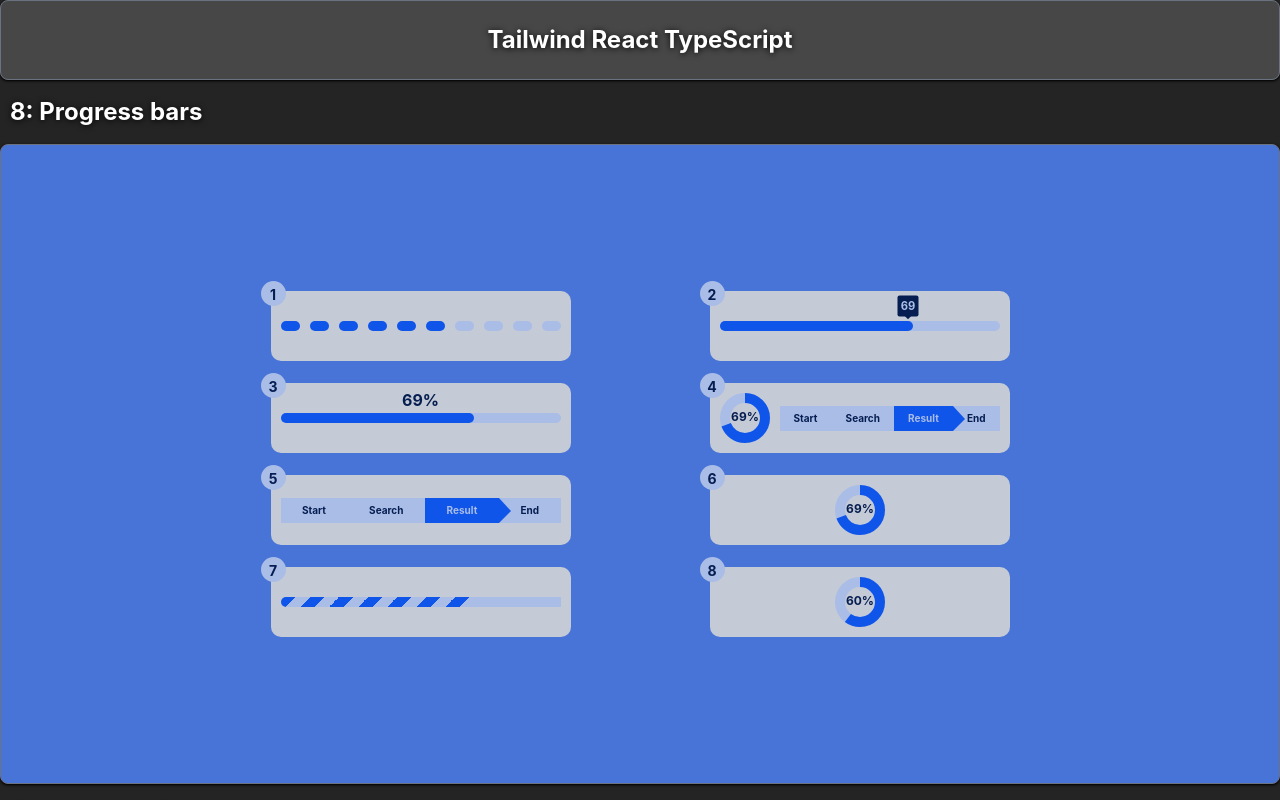
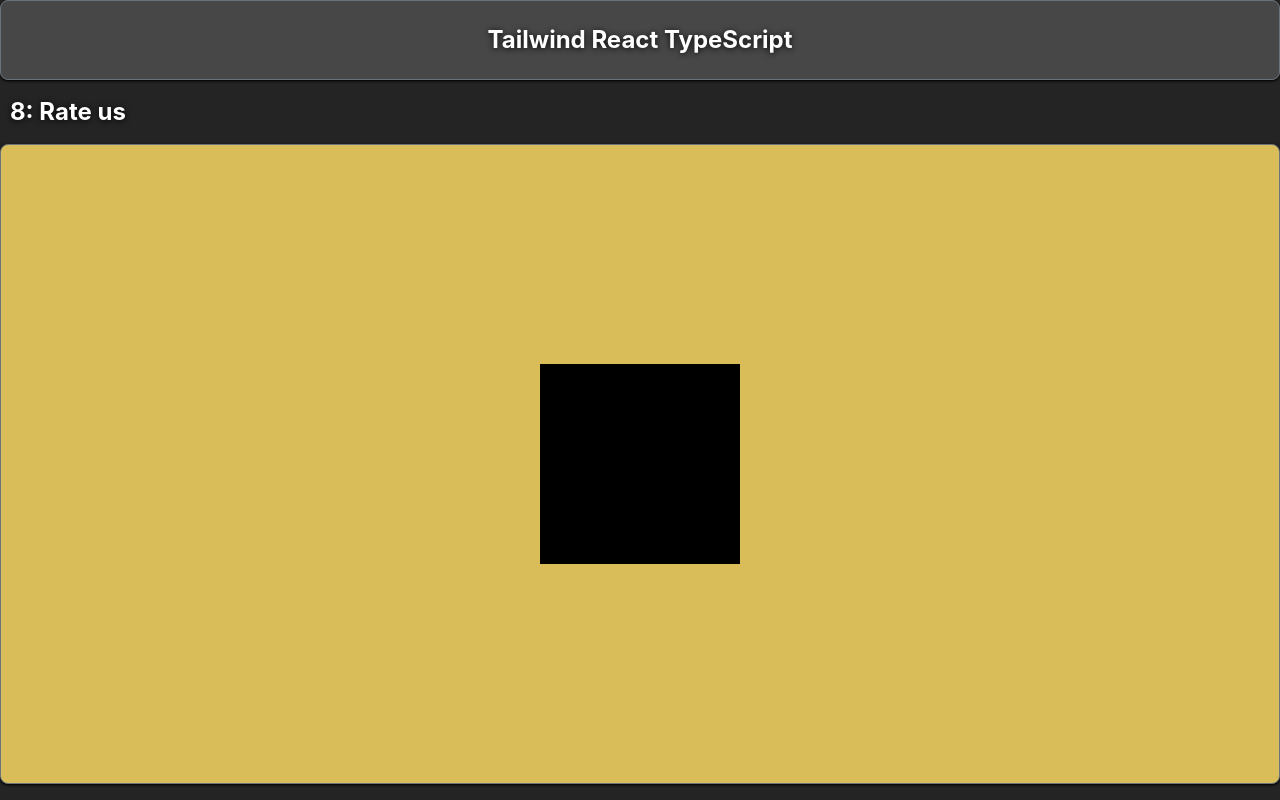
Before and after one commit to kozzztia/tailwind, a React (Vite) app: page / in a window 1280 px wide. Shown: the top 800 px of the page. Built offline with nearby package versions, Linux system fonts and the light colour scheme.

Commit message:
rate us init

```diff
--- /dev/null
+++ b/src/components/RateUs/RateUs.tsx
@@ -0,0 +1,12 @@
+import React from 'react'
+import style from './style.module.css'
+
+const RateUs = () => {
+  return (
+    <div className={style.container}>
+        RateUs
+    </div>
+  )
+}
+
+export default RateUs
--- /dev/null
+++ b/src/components/RateUs/style.module.css
@@ -0,0 +1,11 @@
+
+.container{
+    display: flex;
+    flex-direction: column;
+    gap: 20px;
+    align-items: center;
+    justify-content: center;
+    width: 200px;
+    height: 200px;
+    background: #000;
+}
--- a/src/constants/list.ts
+++ b/src/constants/list.ts
@@ -48,6 +48,12 @@ export const list: ListItem[] = [
         name: 'Progress bars',
         component: lazy(() => import('../components/ProgressBars/ProgressBars')),
         color: '#4774d6'
+    },
+    {
+        id: 8,
+        name: 'Rate us',
+        component: lazy(() => import('../components/RateUs/RateUs')),
+        color: '#d9bd59'
     }
 ].reverse();
 
```
